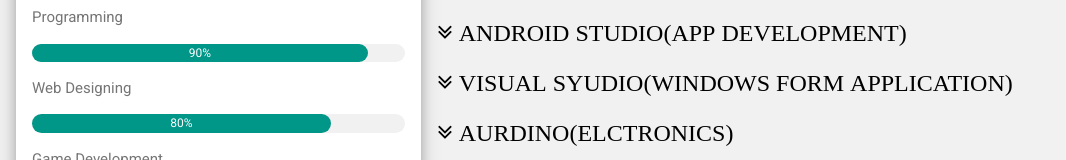
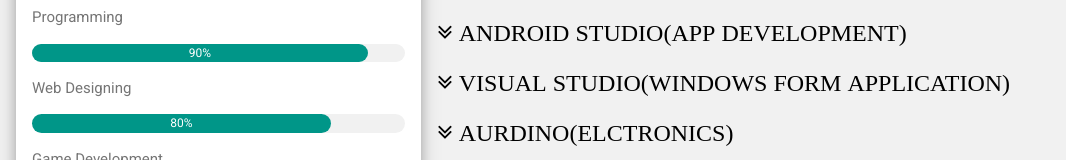
Before and after one commit to safalbk/site, a plain HTML site: page index.html in a window 1280 px wide. Shown: the part 594-754 px from the top of the page, without its empty margins (0-1066 px from the left). Drawn offline with nearby package versions, Linux system fonts and the light colour scheme.

Commit message:
Update index.html
changed spelling error

```diff
--- a/index.html
+++ b/index.html
@@ -104,7 +104,7 @@
 			 <p class="w3-large"><b><i class="fa fa-puzzle-piece" style="font-size:36px"></i> Platform Known</b></p>
 
 			 <i class="fa fa-angle-double-down" style="font-size:24px"> ANDROID STUDIO(APP DEVELOPMENT)</i><br><br>
-<i class="fa fa-angle-double-down" style="font-size:24px"> VISUAL SYUDIO(WINDOWS FORM APPLICATION)</i><br><br>
+<i class="fa fa-angle-double-down" style="font-size:24px"> VISUAL STUDIO(WINDOWS FORM APPLICATION)</i><br><br>
 <i class="fa fa-angle-double-down" style="font-size:24px"> AURDINO(ELCTRONICS)</i><br><br>
 <i class="fa fa-angle-double-down" style="font-size:24px"> ADOBE PHOTOSHOP(DESIGNING)</i><br><br>
 <i class="fa fa-angle-double-down" style="font-size:24px"> UNITY(GAME DEVELOPMENT)</i><br><br>
```
